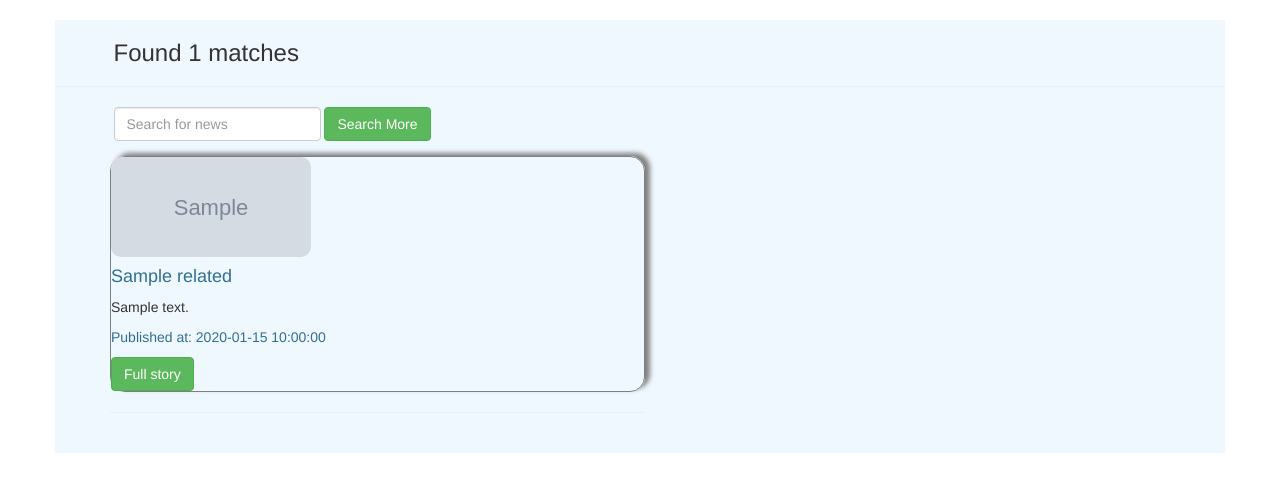
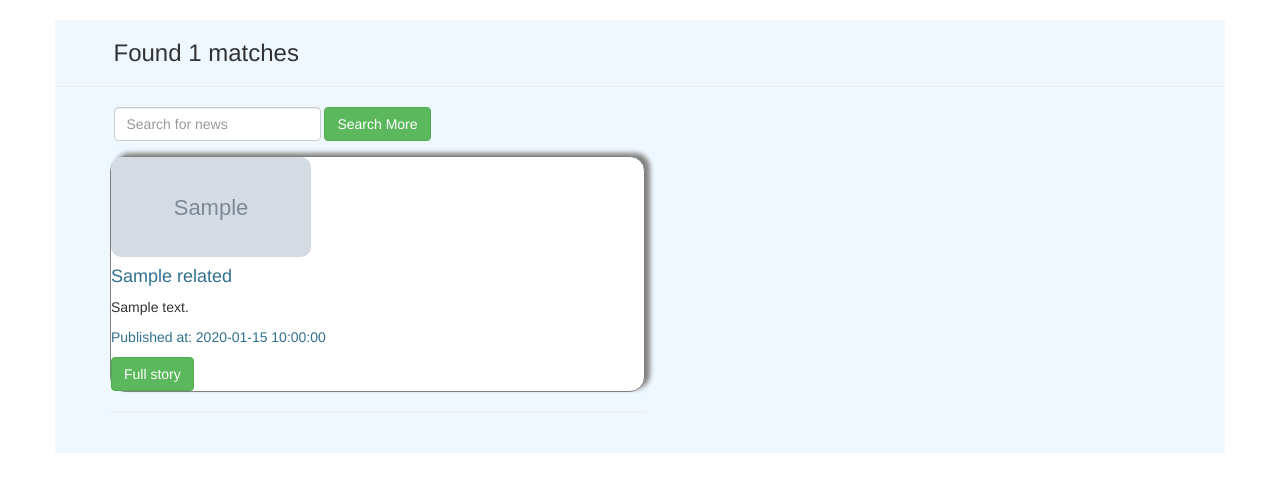
Before and after one commit to RKatana/news-highlight, a Flask app: template app/templates/search.html in a window 1280 px wide. Shown: the part 52-544 px from the top of the page. Run offline with Flask 2, Linux system fonts and the light colour scheme; the template is opened without the code that fills it: most values are stand-ins (such as "Sample title", 1, 10 or a date in 2020); grey boxes marked "Sample" are stand-in pictures; some libraries are stand-ins or nearby versions.

```diff
--- a/app/static/css/index.css
+++ b/app/static/css/index.css
@@ -1,9 +1,13 @@
-li{
+.container{
+  background-color: aliceblue;
+}
+ul li{
   padding-left:10px;
   padding-right:10px;
   box-shadow: 5px -3px 5px grey;
   border: 1px solid grey;
   border-radius:15px;
+  background-color: white;
 
 }
 div.navbar{
@@ -14,6 +18,8 @@ div.navbar{
 li.unstyled{
   box-shadow: none;
   border: none;
+  background-color:rgb(32, 31, 31);
+  border-radius:1px;
 }
 img{
   border-radius: 10px;
@@ -31,6 +37,3 @@ h1{
   position:relative;
   left:5%
 }
-.container{
-  background-color: aliceblue;
-}
```
Also changed, not shown: 1 other file.
